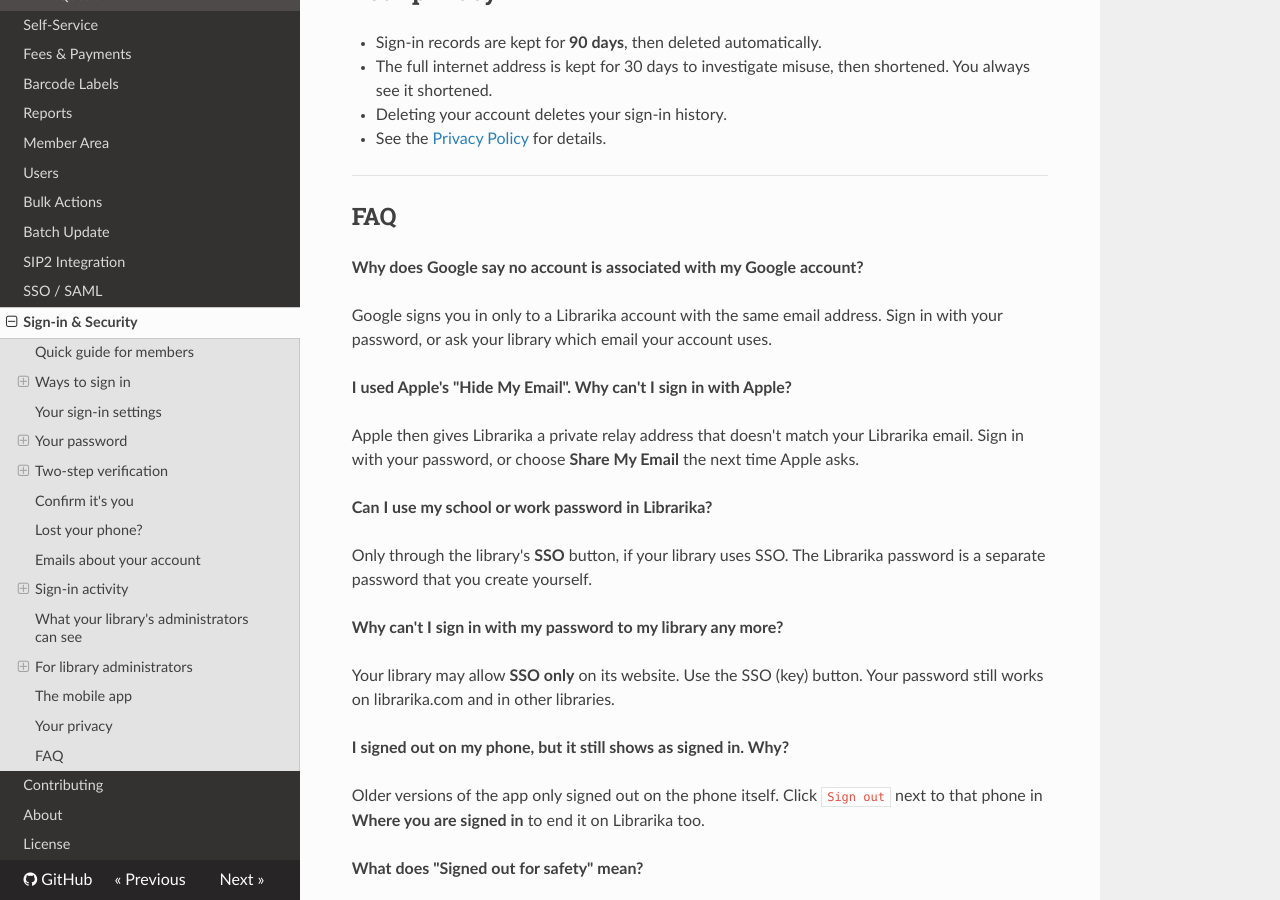
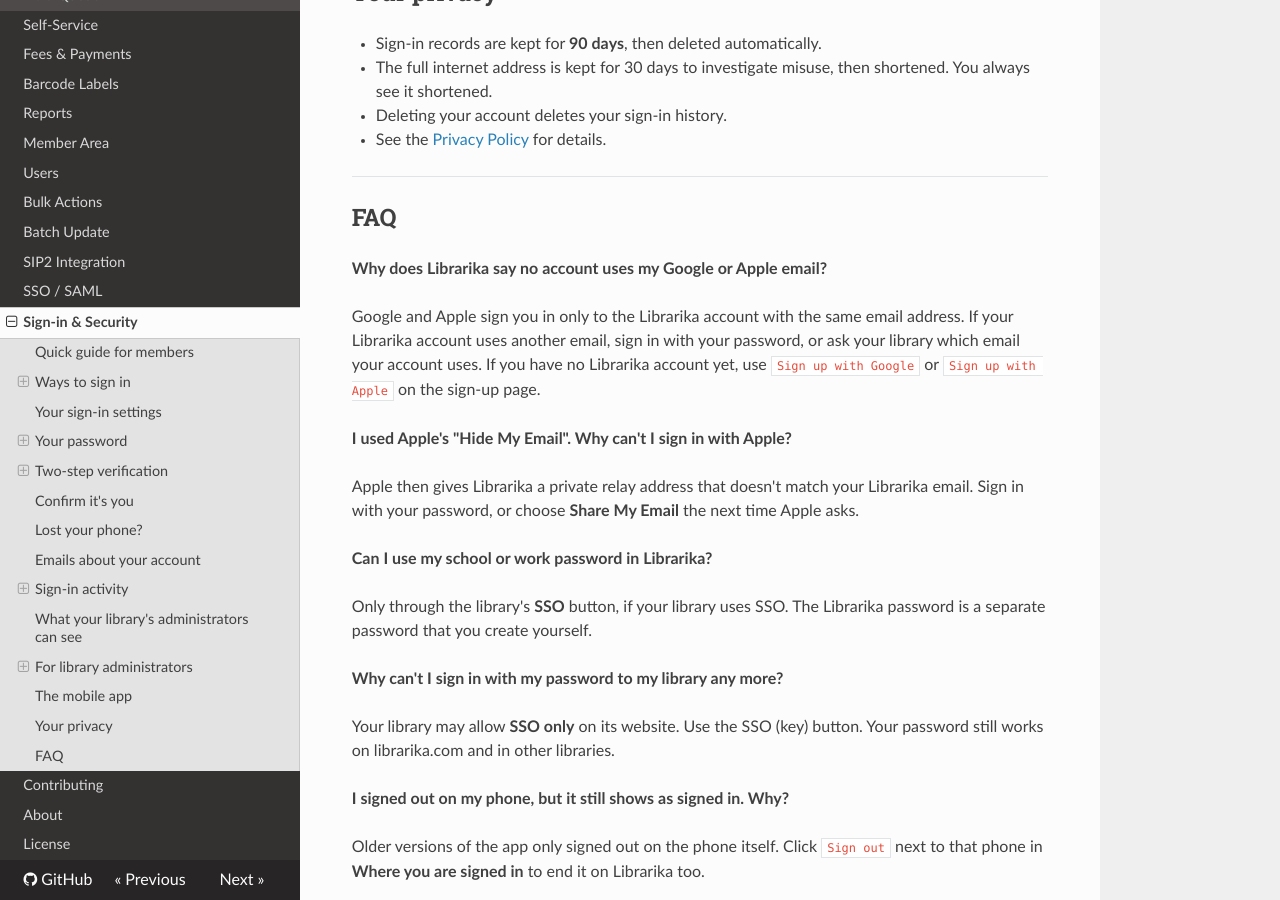
Before and after one commit to Librarika/manual, an MkDocs documentation site: the page built from docs/sign-in-and-security.md, in a window 1280 px wide and 900 px high, scrolled down 17917 px. Built offline with MkDocs 1.6.1, drawn with Linux system fonts in a browser that asks for light colours; nearby versions of some CDN libraries; some of the changed text lies outside the part shown.

Commit message:
Sign-in page: Google and Apple can now create the account

```diff
--- a/docs/sign-in-and-security.md
+++ b/docs/sign-in-and-security.md
@@ -36,7 +36,7 @@
 
 **Good to know:**
 
-* Google and Apple sign you in to an **existing** Librarika account with the **same email address**. They don't create a new account. If no account uses that email, you will see *"No user account is associated with the connected Google account. Please register a new account."*
+* Google and Apple sign you in to the Librarika account with the **same email address**. If you don't have a Librarika account yet, `Sign up with Google` or `Sign up with Apple` on the sign-up page creates one for you, with no new password to remember.
 * Your account must be verified first. A new account that hasn't confirmed its email yet is asked to *"verify your email address in order to login."*
 * Apple's **Hide My Email** option gives Librarika a private relay address (ending in `privaterelay.appleid.com`), which won't match your Librarika email. Choose **Share My Email** when Apple asks, or sign in with your password.
 
@@ -434,9 +434,9 @@
 
 ## FAQ
 
-**Why does Google say no account is associated with my Google account?**
+**Why does Librarika say no account uses my Google or Apple email?**
 
-Google signs you in only to a Librarika account with the same email address. Sign in with your password, or ask your library which email your account uses.
+Google and Apple sign you in only to the Librarika account with the same email address. If your Librarika account uses another email, sign in with your password, or ask your library which email your account uses. If you have no Librarika account yet, use `Sign up with Google` or `Sign up with Apple` on the sign-up page.
 
 **I used Apple's "Hide My Email". Why can't I sign in with Apple?**
 
```
